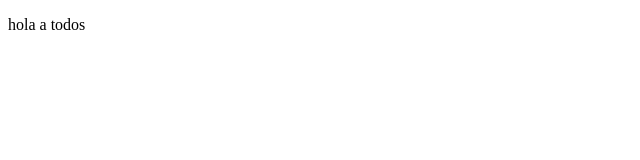
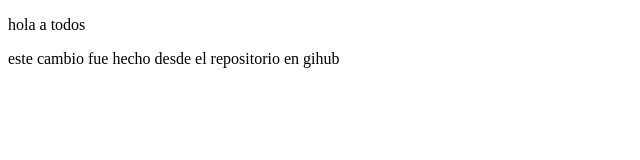
Before and after one commit to facundobrandi/mi_repositorio, a plain HTML site: page index.html in a window 1280 px wide. Shown: the whole page, without its empty margins (0-640 px from the left). Drawn offline with Linux system fonts and the light colour scheme.

Commit message:
Update index.html

```diff
--- a/index.html
+++ b/index.html
@@ -8,5 +8,6 @@
 </head>
 <body>
     <p>hola a todos</p>
+    <p>este cambio fue hecho desde el repositorio en gihub<p>
 </body>
 </html>
```
